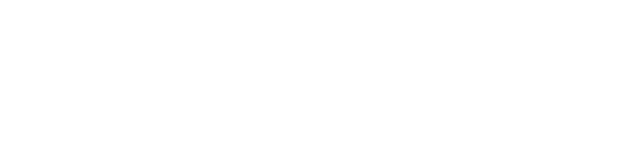
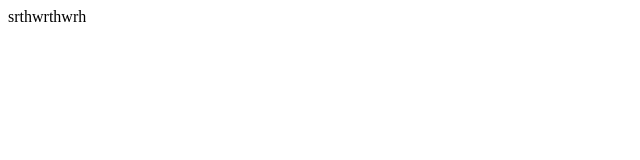
Before and after one commit to alisson-silva92/Interface_do_Netflix, a plain HTML site: page index.html in a window 1280 px wide. Shown: the whole page, without its empty margins (0-640 px from the left). Drawn offline with Linux system fonts and the light colour scheme.

Commit message:
Update index.html

```diff
--- a/index.html
+++ b/index.html
@@ -7,6 +7,6 @@
     <title>Document</title>
 </head>
 <body>
-
+    srthwrthwrh
 </body>
 </html>
```
